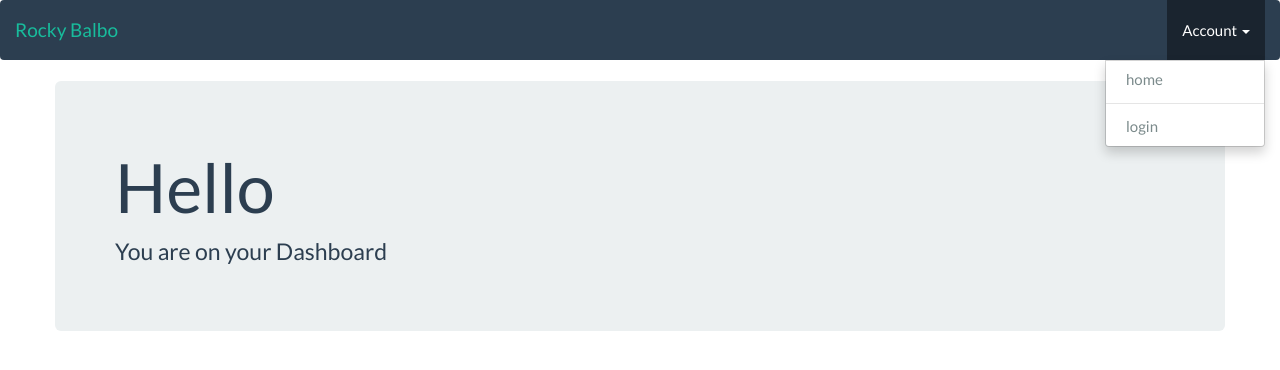
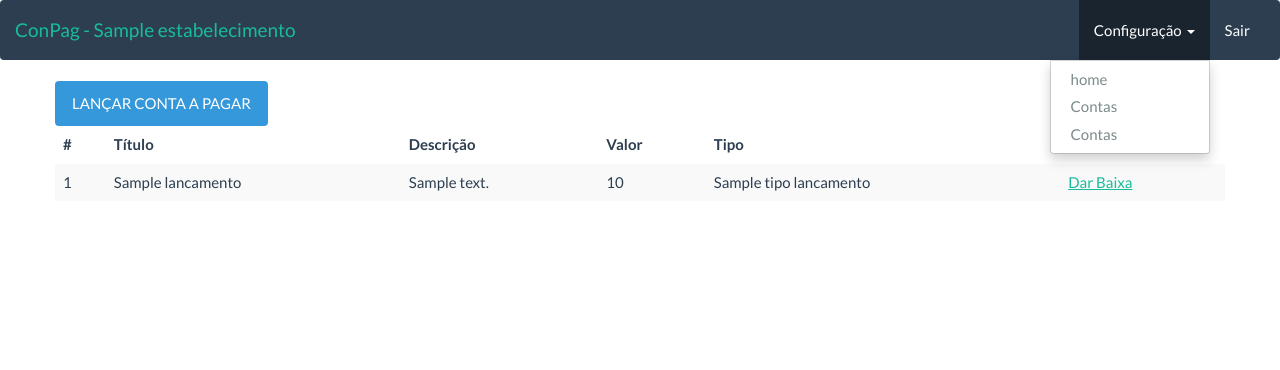
Before and after one commit to hyagogoularte/ConPag, a Django app: template templates/home/index.html in a window 1280 px wide, after a click on "Configuração". Shown: the top 370 px of the page. Run offline with Django 3.2, Linux system fonts and the light colour scheme; the template is opened without the code that fills it: most values are stand-ins (such as "Sample title", 1, 10 or a date in 2020); some libraries are stand-ins or nearby versions.

Commit message:
Implementado listagem de lançamentos, formulário para cadastrar lançamentos e adicionado botão para adicionar lançamento (contas a pagar)

```diff
--- a/conpag/settings.py
+++ b/conpag/settings.py
@@ -38,6 +38,7 @@ INSTALLED_APPS = [
     'django.contrib.messages',
     'django.contrib.staticfiles',
     'core.apps.CoreConfig',
+    'django_forms_bootstrap'
 ]
 
 MIDDLEWARE = [
--- a/core/admin.py
+++ b/core/admin.py
@@ -1,16 +1,17 @@
 from django.contrib import admin
 from django.contrib.admin.options import ModelAdmin
 
-from core.models import Estabelecimento, Lancamento, Conta, TipoLancamento, Item#, TipoPessoa, Pessoa
+from core.models import Usuario, Estabelecimento, Lancamento, Conta, TipoLancamento#, Item, TipoPessoa, Pessoa
 
 # class TipoPessoa(ModelAdmin):
 # 	list_display = (nome)
 
 #remover
+admin.site.register(Usuario)
 admin.site.register(Estabelecimento)
 admin.site.register(Lancamento)
 admin.site.register(Conta)
 admin.site.register(TipoLancamento)
 # admin.site.register(Pessoa)
 # admin.site.register(TipoPessoa)
-admin.site.register(Item)
+# admin.site.register(Item)
--- a/core/urls.py
+++ b/core/urls.py
@@ -4,4 +4,5 @@ from core import views
 
 urlpatterns = [
 	url(r'^$', views.HomeView, name='home'),
+	url(r'^lancamento/$', views.LancamentoView, name='lancamento'),
 ]
--- a/templates/base.html
+++ b/templates/base.html
@@ -1,12 +1,13 @@
 <!DOCTYPE html>
 
 {% load static from staticfiles %}
+{% load bootstrap_tags %}
 
 <html>
     <head>
         <meta charset="utf-8">
             <meta name="viewport" content="width=device-width, initial-scale=1.0">
-                <title>Auth Demo</title>
+                <title>ConPag</title>
                 <!-- Core CSS - Include with every page -->
                 <link href="{% static '/css/bootstrap.min.css' %}" rel="stylesheet">
                 </head>
@@ -21,27 +22,30 @@
                                     <span class="icon-bar"></span>
                                     <span class="icon-bar"></span>
                                 </button>
-                                <a class="navbar-brand" href="#">Rocky Balbo</a>
+                                <a class="navbar-brand" href="#">
+                                    ConPag - {% block title %}My amazing site{% endblock %}
+                                </a>
                             </div>
                             <div class="collapse navbar-collapse" id="bs-example-navbar-collapse-1">
                                 <ul class="nav navbar-nav navbar-right">
                                     <li class="dropdown">
-                                        <a href="#" class="dropdown-toggle" data-toggle="dropdown" role="button" aria-expanded="false">Account
+                                        <a href="#" class="dropdown-toggle" data-toggle="dropdown" role="button" aria-expanded="false">Configuração
                                             <span class="caret"></span>
                                         </a>
                                         <ul class="dropdown-menu" role="menu">
                                             <li>
-                                                <a href="/home">home</a>
+                                                <a href="{% url 'home' %}">home</a>
                                             </li>
-                                            <li class="divider"></li>
                                             <li>
-                                                {% if user.is_authenticated %}
-                                                  <a href="/logout">logout</a>
-                                                {% else %}
-                                                  <a href="/login">login</a>
-                                                {% endif %}
+                                                <a href="/contas">Contas</a>
+                                            </li>
+                                            <li>
+                                                <a href="/contas">Contas</a>
                                             </li>
                                         </ul>
+                                    </li>
+                                    <li>
+                                        <a href="/logout">Sair</a>
                                     </li>
                                 </ul>
                             </div>
--- a/templates/home/index.html
+++ b/templates/home/index.html
@@ -1,13 +1,45 @@
 {% extends 'base.html' %}
-
+{% block title %}{{ estabelecimento.nome }}{% endblock %}
 {% block content %}
-
 <div class="container">
     <div class="row">
-        <div class="jumbotron">
-            <h1>Hello</h1>
-            <p>You are on your Dashboard</p>
+
+        <div>
+            <a href="{% url 'lancamento' %}" class="btn btn-info">LANÇAR CONTA A PAGAR</a>
         </div>
+
+        <table class="table table-striped">
+            <thead>
+                <th>#</th>
+                <th>Título</th>
+                <th>Descrição</th>
+                <th>Valor</th>
+                <th>Tipo</th>
+                {% if user.is_superuser %}
+                <th>Estabelecimento</th>
+                {% endif %}
+                <th>Opções</th>
+            </thead>
+            <tbody>
+                {% for lancamento in lancamentos %}
+                    <tr>
+                        <td>{{ lancamento.id }}</td>
+                        <td>{{ lancamento.titulo }}</td>
+                        <td>{{ lancamento.descricao }}</td>
+                        <td>{{ lancamento.valor }}</td>
+                        <td>{{ lancamento.tipo_lancamento.nome }}</td>
+                        {% if user.is_superuser %}
+                        <td>{{lancamento.estabelecimento.nome}}</td>
+                        {% endif %}
+                        <td>
+                            <a href="javascript:avoid(0)" onClick="alert('teste')">
+                                Dar Baixa
+                            </a>
+                        </td>
+                    </tr>
+                {% endfor %}
+            </tbody>
+        </table>
     </div>
 </div>
 {% endblock %}
```
Also changed, not shown: core/forms.py (+24 -0 lines), core/models.py (+22 -18 lines), core/views.py (+14 -1 lines), templates/home/lancamento.html (added, +11 -0 lines), core/migrations/0001_initial.py (added), core/migrations/0002_auto_20170825_0135.py (added), core/migrations/0003_auto_20170825_0232.py (added), core/migrations/0004_auto_20170825_0244.py (added), core/migrations/0005_auto_20170825_0258.py (added).
